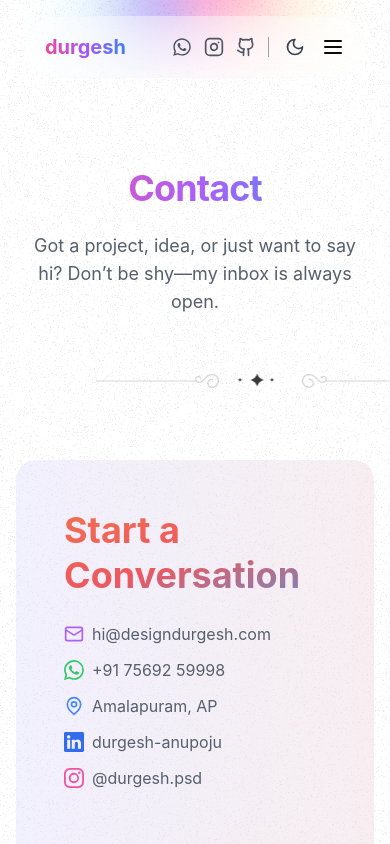
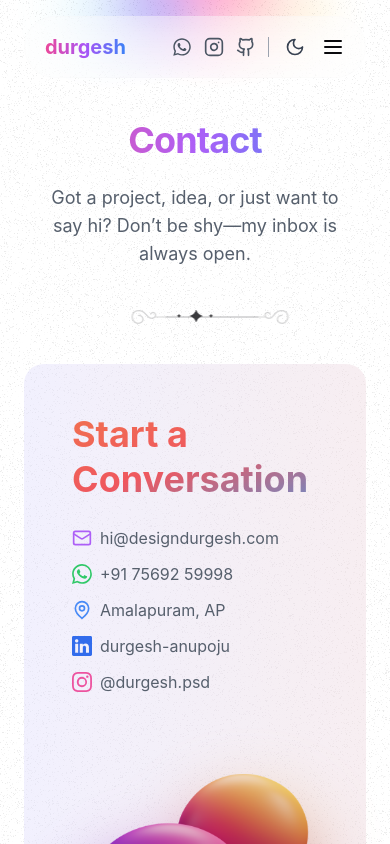
Before and after one commit to anupojudurgesh/portfolio-durgesh, a React (Vite) app: page /contact in a window 390 px wide. Shown: the top 844 px of the page. Built offline with nearby package versions, Linux system fonts and the light colour scheme.

Commit message:
Responsiveness Fixed

```diff
--- a/src/components/DecorativeBar.tsx
+++ b/src/components/DecorativeBar.tsx
@@ -37,8 +37,8 @@ export default function DecorativeBar() {
     //   </div>
     // </div>
     <div>
-      <div className="flex justify-center items-center w-full">
-        <div className="relative w-[300px] sm:w-[454px] max-w-xs sm:max-w-md md:max-w-xl lg:max-w-2xl h-4 opacity-80 mt-16 mb-4">
+      <div className="flex justify-center items-center w-full ">
+        <div className="relative w-[300px] sm:w-[454px] max-w-xs sm:max-w-md md:max-w-xl lg:max-w-2xl h-4 opacity-80 mt-12 mb-8">
           <div className="text-center absolute top-[-6px] bottom-0 left-1/2 transform -translate-x-1/2 text-base text-gray-400">
             <img
               className="w-full dark:hidden"
--- a/src/pages/About.tsx
+++ b/src/pages/About.tsx
@@ -69,6 +69,7 @@ import { motion } from "framer-motion";
 import Header from "../components/Header";
 import Footer from "../components/Footer";
 import Layout from "../components/Layout";
+import DecorativeBar from "../components/DecorativeBar";
 
 const testimonials = [
   {
@@ -91,8 +92,8 @@ const About = () => {
       <Header />
       <section className="py-10 mt-32 ">
         <div className="container mx-auto px-4 md:px-6">
-          <div className="max-w-3xl mx-auto text-center mb-16">
-            <h1 className="text-4xl md:text-5xl font-bold   mb-6 tracking-tight bg-clip-text text-transparent bg-gradient-to-r from-pink-500 via-purple-500 to-blue-500">
+          <div className="max-w-3xl mx-auto text-center ">
+            <h1 className="text-4xl md:text-5xl font-bold  mb-6 tracking-tight bg-clip-text text-transparent bg-gradient-to-r from-pink-500 via-purple-500 to-blue-500">
               About Me
             </h1>
             <p className="text-lg text-gray-600 dark:text-gray-300 max-w-lg mx-auto">
@@ -100,10 +101,10 @@ const About = () => {
               logic.
             </p>
             {/* Decorative bar */}
-            <div className="relative w-[454px] max-w-md md:max-w-xl lg:max-w-2xl h-4 opacity-80 mx-auto mt-16 mb-12">
+            {/* <div className="relative w-[454px] max-w-md md:max-w-xl lg:max-w-2xl h-4 opacity-80 mx-auto mt-16 mb-12">
               <div className="text-center absolute top-[-6px] bottom-0 left-1/2 transform -translate-x-1/2 text-base text-gray-400">
                 <img
-                  className="w-full dark:hidden"
+                  className="w-full  dark:hidden"
                   alt="Decorative"
                   src="/Vector.png"
                 />
@@ -112,18 +113,18 @@ const About = () => {
                   alt="Decorative"
                   src="/Vectorlight.png"
                 />
-              </div>
-              {/* Light theme images */}
-              <div className="absolute w-[187px] h-3.5 top-[-6px] left-0 opacity-20 bg-[url(/lightbar.png)] bg-[100%_100%] bg-no-repeat dark:hidden" />
-              <div className="absolute w-[127px] h-3.5 top-[-6px] left-[270px] opacity-20 rotate-180 bg-no-repeat dark:hidden">
+              </div> */}
+            {/* Light theme images */}
+            {/* <div className="absolute sm:w-[187px] w-[127px] h-3.5 top-[-6px] left-0 opacity-20 bg-[url(/lightbar.png)] bg-[100%_100%] bg-no-repeat dark:hidden" />
+              <div className="absolute sm:w-[127px] w-[97px] h-3.5 top-[-6px] left-[270px] opacity-20 rotate-180 bg-no-repeat dark:hidden">
                 <img
                   className="absolute w-[127px] h-3.5 top-0 left-0 -rotate-180"
                   alt="Group"
                   src="/lightbar2.png"
                 />
-              </div>
-              {/* Dark theme images */}
-              <div className="absolute w-[187px] h-3.5 top-[-6px] left-0 opacity-30 bg-[url(/group-1938.png)] bg-[100%_100%] bg-no-repeat hidden dark:block" />
+              </div> */}
+            {/* Dark theme images */}
+            {/* <div className="absolute w-[187px] h-3.5 top-[-6px] left-0 opacity-30 bg-[url(/group-1938.png)] bg-[100%_100%] bg-no-repeat hidden dark:block" />
               <div className="absolute w-[127px] h-3.5 top-[-6px] left-[270px] rotate-180 opacity-30 bg-no-repeat hidden dark:block">
                 <img
                   className="absolute w-[127px] h-3.5 top-0 left-0 -rotate-180"
@@ -131,8 +132,9 @@ const About = () => {
                   src="/group-1938-1.png"
                 />
               </div>
-            </div>
+            </div>*/}
           </div>
+          <DecorativeBar />
           <div className="flex flex-col md:flex-row items-center gap-10 max-w-2xl mx-auto">
             {/* Profile Image */}
             {/* <motion.div
--- a/src/pages/ContactPage.tsx
+++ b/src/pages/ContactPage.tsx
@@ -9,14 +9,15 @@ import { MailIcon, MapPin } from "lucide-react";
 import Layout from "../components/Layout";
 import Header from "../components/Header";
 import Footer from "../components/Footer";
+import DecorativeBar from "../components/DecorativeBar";
 
 const Contact = () => {
   return (
     <Layout>
       <Header />
-      <section className="py-10 mt-32 ">
+      <section className="py-10 mt-20 sm:mt-32 px-2 sm:px-6 md:px-8 ">
         <div className="container mx-auto px-4 md:px-6">
-          <div className="max-w-3xl mx-auto text-center mb-16">
+          <div className="max-w-3xl mx-auto text-center ">
             <h1 className="text-4xl md:text-5xl font-bold mb-6 tracking-tight bg-clip-text text-transparent bg-gradient-to-r from-pink-500 via-purple-500 to-blue-500">
               Contact
             </h1>
@@ -26,7 +27,7 @@ const Contact = () => {
             </p>
 
             {/* Decorative bar */}
-            <div className="relative w-[454px] max-w-md md:max-w-xl lg:max-w-2xl h-4 opacity-80 mx-auto mt-16 mb-12">
+            {/* <div className="relative w-[454px] max-w-md md:max-w-xl lg:max-w-2xl h-4 opacity-80 mx-auto mt-16 mb-12">
               <div className="text-center absolute top-[-6px] bottom-0 left-1/2 transform -translate-x-1/2 text-base text-gray-400">
                 <img
                   className="w-full dark:hidden"
@@ -38,18 +39,18 @@ const Contact = () => {
                   alt="Decorative"
                   src="/Vectorlight.png"
                 />
-              </div>
-              {/* Light theme images */}
-              <div className="absolute w-[187px] h-3.5 top-[-6px] left-0 opacity-20 bg-[url(/lightbar.png)] bg-[100%_100%] bg-no-repeat dark:hidden" />
+              </div> */}
+            {/* Light theme images */}
+            {/* <div className="absolute w-[187px] h-3.5 top-[-6px] left-0 opacity-20 bg-[url(/lightbar.png)] bg-[100%_100%] bg-no-repeat dark:hidden" />
               <div className="absolute w-[127px] h-3.5 top-[-6px] left-[270px] opacity-20 rotate-180 bg-no-repeat dark:hidden">
                 <img
                   className="absolute w-[127px] h-3.5 top-0 left-0 -rotate-180"
                   alt="Group"
                   src="/lightbar2.png"
                 />
-              </div>
-              {/* Dark theme images */}
-              <div className="absolute w-[187px] h-3.5 top-[-6px] left-0 opacity-30 bg-[url(/group-1938.png)] bg-[100%_100%] bg-no-repeat hidden dark:block" />
+              </div> */}
+            {/* Dark theme images */}
+            {/* <div className="absolute w-[187px] h-3.5 top-[-6px] left-0 opacity-30 bg-[url(/group-1938.png)] bg-[100%_100%] bg-no-repeat hidden dark:block" />
               <div className="absolute w-[127px] h-3.5 top-[-6px] left-[270px] rotate-180 opacity-30 bg-no-repeat hidden dark:block">
                 <img
                   className="absolute w-[127px] h-3.5 top-0 left-0 -rotate-180"
@@ -57,8 +58,9 @@ const Contact = () => {
                   src="/group-1938-1.png"
                 />
               </div>
-            </div>
+            </div>*/}
           </div>
+          <DecorativeBar />
         </div>
 
         {/* Gradient Box */}
@@ -67,7 +69,7 @@ const Contact = () => {
             bg-gradient-to-r from-[rgba(226,224,253,0.5)] to-[rgba(241,222,228,0.55)]
             dark:from-[rgba(30,28,50,0.5)] dark:to-[rgba(43,22,29,0.55)]"
         >
-          <div className="flex flex-col md:flex-row items-center justify-between p-6 md:p-8 gap-10">
+          <div className="flex flex-col md:flex-row items-center justify-between p-6 md:p-8 gap-10 ">
             {/* Left section */}
             <div className="w-full md:w-[340px]">
               <h2 className="bg-gradient-to-br from-[rgba(240,104,68,1)] via-[rgba(238,76,84,1)] via-[rgba(212,94,149,1)] via-[rgba(156,108,166,1)] to-[rgba(101,131,193,1)] bg-clip-text text-transparent font-bold text-[36px] md:text-[44px] leading-tight font-['Inter',Helvetica]">
```
